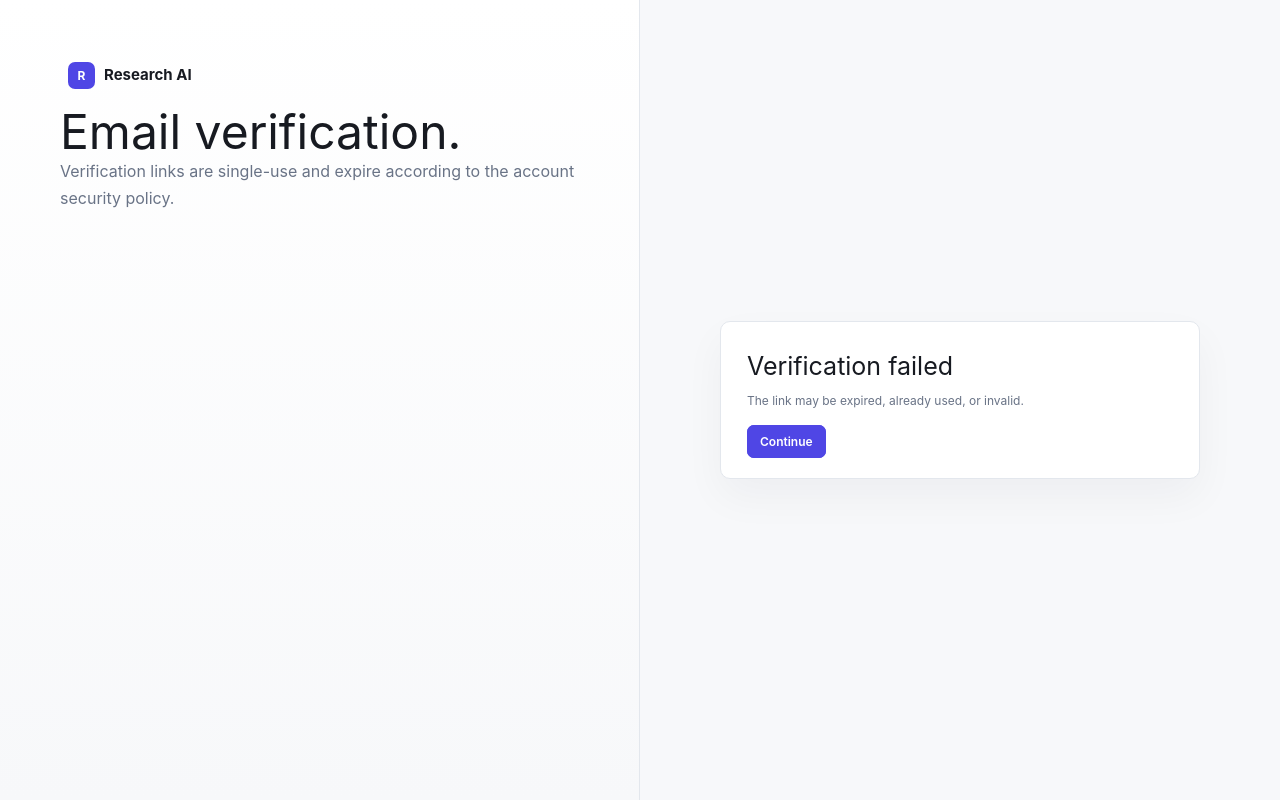
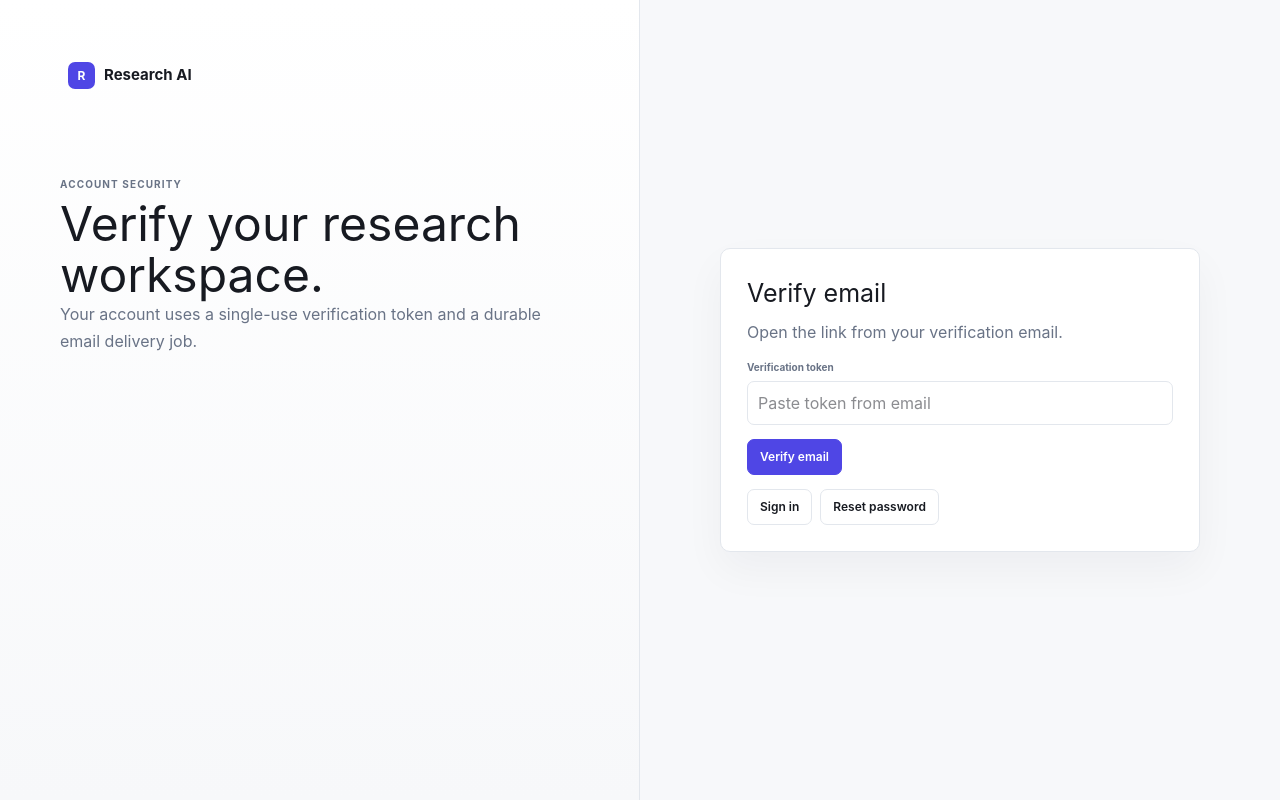
Before and after one commit to mehrabja/research-ai, a Next.js app in the folder apps/web/: page /verify-email in a window 1280 px wide. Built offline with nearby package versions, Linux system fonts and the light colour scheme.

Commit message:
M39 F13: implement verify-email page

```diff
--- a/apps/web/src/app/verify-email/page.tsx
+++ b/apps/web/src/app/verify-email/page.tsx
@@ -1,13 +1,36 @@
 "use client";
 
 import Link from "next/link";
-import { useEffect, useState } from "react";
-import { useSearchParams } from "next/navigation";
+import {useSearchParams} from "next/navigation";
+import {useEffect,useState} from "react";
 
-export default function VerifyEmailPage() {
-  const params = useSearchParams();
-  const token = params.get("token") ?? "";
-  const [state,setState]=useState<"loading"|"done"|"error">("loading");
-  useEffect(()=>{ if(!token){setState("error");return;} fetch("/api/backend/auth/verify-email",{method:"POST",headers:{"content-type":"application/json"},body:JSON.stringify({token})}).then(r=>{setState(r.ok?"done":"error")}).catch(()=>setState("error")); },[token]);
-  return <div className="auth-page"><div className="auth-side"><Link className="brand" href="/"><span className="brand-mark">R</span><span>Research AI</span></Link><h1>Email verification.</h1><p>Verification links are single-use and expire according to the account security policy.</p></div><div className="auth-main"><div className="auth-card"><h2>{state==="loading"?"Verifying…":state==="done"?"Email verified":"Verification failed"}</h2><p className="muted small">{state==="done"?"Your email is verified. Continue to sign in.":"The link may be expired, already used, or invalid."}</p><div style={{marginTop:18}}><Link className="btn primary" href="/login">Continue</Link></div></div></div></div>;
+export const dynamic="force-dynamic";
+
+export default function VerifyEmailPage(){
+  const params=useSearchParams();
+  const [token,setToken]=useState("");
+  const [message,setMessage]=useState("");
+  const [error,setError]=useState("");
+  const [busy,setBusy]=useState(false);
+  useEffect(()=>{setToken(params.get("token")??"");},[params]);
+
+  async function verify(){
+    setBusy(true);setError("");setMessage("");
+    try{
+      const res=await fetch("/api/backend/auth/verify-email",{
+        method:"POST",
+        headers:{"content-type":"application/json"},
+        body:JSON.stringify({token}),
+      });
+      const body=await res.json().catch(()=>({}));
+      if(!res.ok)throw new Error(typeof body?.detail==="string"?body.detail:"Verification failed.");
+      setMessage("Email verified. You can now sign in.");
+    }catch(e){setError(e instanceof Error?e.message:"Verification failed.");}
+    finally{setBusy(false);}
+  }
+
+  return <div className="auth-page">
+    <section className="auth-side"><Link className="brand" href="/"><span className="brand-mark">R</span><span>Research AI</span></Link><div className="eyebrow" style={{marginTop:70}}>Account security</div><h1>Verify your research workspace.</h1><p>Your account uses a single-use verification token and a durable email delivery job.</p></section>
+    <section className="auth-main"><div className="auth-card"><h2>Verify email</h2><p className="muted">Open the link from your verification email.</p>{error&&<div className="notice error" style={{marginTop:14}}>{error}</div>}{message&&<div className="notice success" style={{marginTop:14}}>{message}</div>}<div className="field" style={{marginTop:16}}><label>Verification token</label><input className="input" value={token} onChange={e=>setToken(e.target.value)} placeholder="Paste token from email"/></div><button className="btn primary" style={{marginTop:14}} disabled={!token||busy} onClick={verify}>{busy?"Verifying…":"Verify email"}</button><div className="actions" style={{marginTop:14}}><Link className="btn" href="/login">Sign in</Link><Link className="btn" href="/forgot-password">Reset password</Link></div></div></section>
+  </div>;
 }
```
